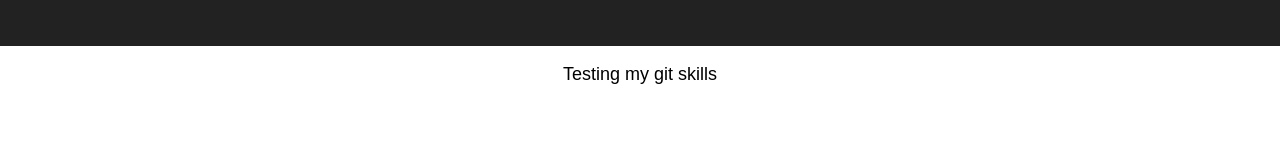
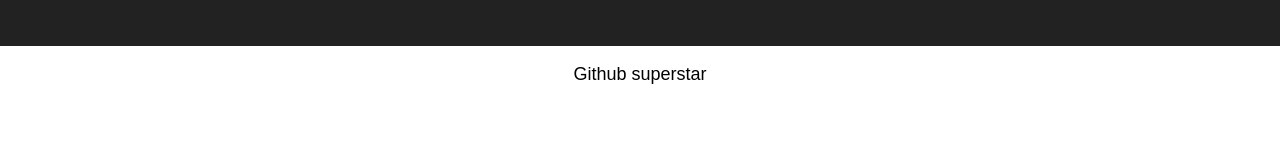
Before and after one commit to KScarabello/clip-project, a React (Create React App) app: page / in a window 1280 px wide. Shown: the part 144-298 px from the top of the page. Built offline with nearby package versions, Linux system fonts and the light colour scheme.

Commit message:
github superstar

```diff
--- a/src/App.js
+++ b/src/App.js
@@ -11,7 +11,7 @@
           <h1 className="App-title">Welcome to React</h1>
         </header>
         <p className="App-intro">
-          Testing my git skills
+          Github superstar
         </p>
       </div>
     );
```
